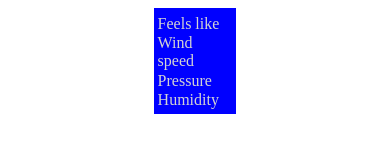
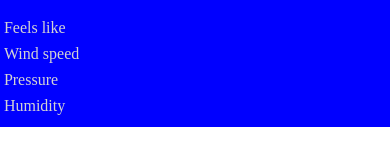
Before and after one commit to Mubor/WeatherAPI, a plain HTML site: page index.html in a window 390 px wide. Drawn offline with Linux system fonts and the light colour scheme; no server answers.

Commit message:
added adaptive styles

```diff
--- a/css/style.css
+++ b/css/style.css
@@ -1,5 +1,6 @@
-
-
+body {
+    margin: 0;
+}
 .wrapper {
     margin: 0 auto;
     padding: 1%;
@@ -42,3 +43,34 @@
     font-size: 16px;
     color: lightgray;
 }
+
+@media (max-width: 1550px) {
+    .wrapper {
+        width: 25%;
+    }
+}
+@media (max-width: 1150px) {
+    .wrapper {
+        width: 30%;
+    }
+}
+@media (max-width: 1024px) {
+    .wrapper {
+        width: 35%;
+    }
+}
+@media (max-width: 800px) {
+    .wrapper {
+        width: 50%;
+    }
+}
+@media (max-width: 600px) {
+    .wrapper {
+        width: 60%;
+    }
+}
+@media (max-width: 400px) {
+    .wrapper {
+        width: 100%;
+    }
+}
--- a/js/main.js
+++ b/js/main.js
@@ -21,6 +21,5 @@ let output = data => {
 
 
 let promise = fetch("http://api.weatherapi.com/v1/current.json?key=b677082ac19f45aca07212645220401&q=Kiev&aqi=no");
-debugger;
-promise.then(response => response.json())
-    .then(data => output(data));
+
+promise.then(response => response.json()).then(data => output(data));
```
